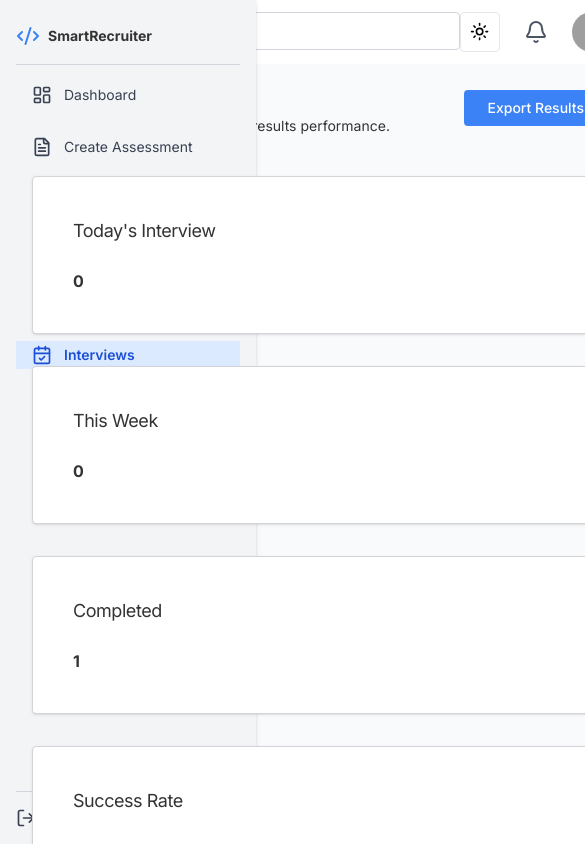
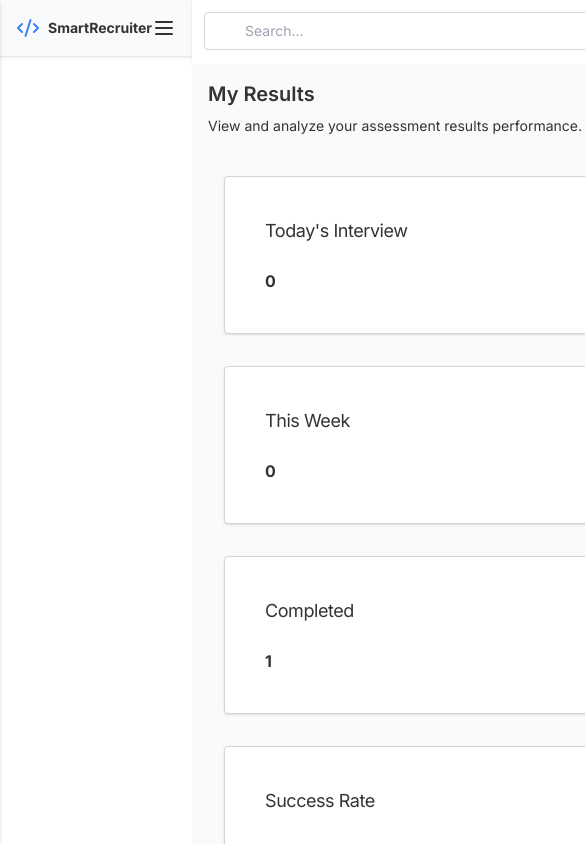
Before and after one commit to awuorochelle75/SmartRecruiter, a React (Vite) app in the folder client/: page /interview in a window 390 px wide. Shown: the top 844 px of the page, 585 px wide, since content can reach past the window. Built offline with nearby package versions, Linux system fonts and the light colour scheme; grey boxes are pictures that could not be loaded.

Commit message:
modifies the sidebar page for mobile responsiveness and the dark mode

```diff
--- a/client/src/components/SidebarRecruiter.jsx
+++ b/client/src/components/SidebarRecruiter.jsx
@@ -1,4 +1,4 @@
-import React from 'react';
+import React, { useState } from 'react';
 import { Link, useLocation } from 'react-router-dom';
 import {
   LayoutDashboard,
@@ -10,12 +10,14 @@
   User,
   Settings,
   LogOut,
-  Code2
+  Code2,
+  Menu
 } from 'lucide-react';
-import { Separator } from '../components/ui/separator'
+import { Separator } from '../components/ui/separator';
 
 export default function SidebarRecruiter() {
   const location = useLocation();
+  const [isOpen, setIsOpen] = useState(false);
 
   const navItems = [
     { icon: LayoutDashboard, label: "Dashboard", path: "/recruiterdashboard" },
@@ -30,31 +32,52 @@
   ];
 
   return (
-    <div className="w-64 h-screen bg-gray-100 shadow-lg fixed top-0 left-0 p-4 flex flex-col justify-between">
+    <>
+      {/* Mobile toggle button */}
+      <div className="md:hidden flex items-center justify-between p-4 bg-sidebar text-sidebar-foreground shadow">
+        <Link to="/" className="flex items-center space-x-2">
+          <Code2 className="h-6 w-6 text-sidebar-primary" />
+          <span className="text-sm font-bold">SmartRecruiter</span>
+        </Link>
+        <button onClick={() => setIsOpen(!isOpen)} className="text-sidebar-foreground focus:outline-none">
+          <Menu className="h-6 w-6" />
+        </button>
+      </div>
+
+      {/* Sidebar */}
+      <div
+        className={`
+          fixed top-0 left-0 h-screen w-64 bg-sidebar text-sidebar-foreground shadow-lg p-4 flex flex-col justify-between
+          transform transition-transform duration-300 ease-in-out
+          ${isOpen ? 'translate-x-0' : '-translate-x-full'}
+          md:translate-x-0 md:static md:flex
+        `}
+      >
         <div>
-
-        <div className="flex items-center mb-4">
+          {/* Logo */}
+          <div className="hidden md:flex items-center mb-4">
             <Link to="/" className="flex items-center space-x-2 mt-2">
-            <Code2 className="h-6 w-6 text-primary" />
-            <span className="text-sm font-bold text-foreground">SmartRecruiter</span>
+              <Code2 className="h-6 w-6 text-sidebar-primary" />
+              <span className="text-sm font-bold">SmartRecruiter</span>
             </Link>
           </div>
 
-        <hr className="border-t border-gray-300 mb-4" />
+          <hr className="border-t border-sidebar-border mb-4" />
 
-
-        <ul className="space-y-6 text-gray-700 text-sm">
+          {/* Nav Items */}
+          <ul className="space-y-6 text-sm">
             {navItems.map((item) => {
               const isActive = location.pathname === item.path;
               return (
                 <li key={item.label}>
                   <Link
                     to={item.path}
-                  className={`flex items-center space-x-3 px-4 py-1 ${
+                    className={`flex items-center space-x-3 px-4 py-1 rounded-md transition-colors ${
                       isActive
-                      ?  "bg-blue-100 text-blue-700 dark:bg-blue-900 dark:text-blue-300 font-semibold"
-                      :  "text-gray-700 hover:bg-gray-100 dark:text-gray-300 dark:hover:bg-gray-800"
+                        ? "bg-sidebar-accent text-sidebar-accent-foreground font-semibold"
+                        : "hover:bg-muted text-sidebar-foreground"
                     }`}
+                    onClick={() => setIsOpen(false)} // Close sidebar on click (for mobile)
                   >
                     <item.icon className="h-5 w-5" />
                     <span>{item.label}</span>
@@ -65,17 +88,19 @@
           </ul>
         </div>
 
-
+        {/* Logout */}
         <div className="mt-6">
-      <Separator className="border-t border-gray-300 mb-4 " />
+          <Separator className="border-t border-sidebar-border mb-4" />
           <Link
             to="/"
-          className="flex items-center space-x-3 text-gray-700 hover:text-red-600 text-sm"
+            className="flex items-center space-x-3 text-sm text-destructive hover:text-destructive"
+            onClick={() => setIsOpen(false)}
           >
             <LogOut className="h-5 w-5" />
             <span>Logout</span>
           </Link>
         </div>
       </div>
+    </>
   );
 }
```
Lines whose indentation alone changed are shown as unchanged.
